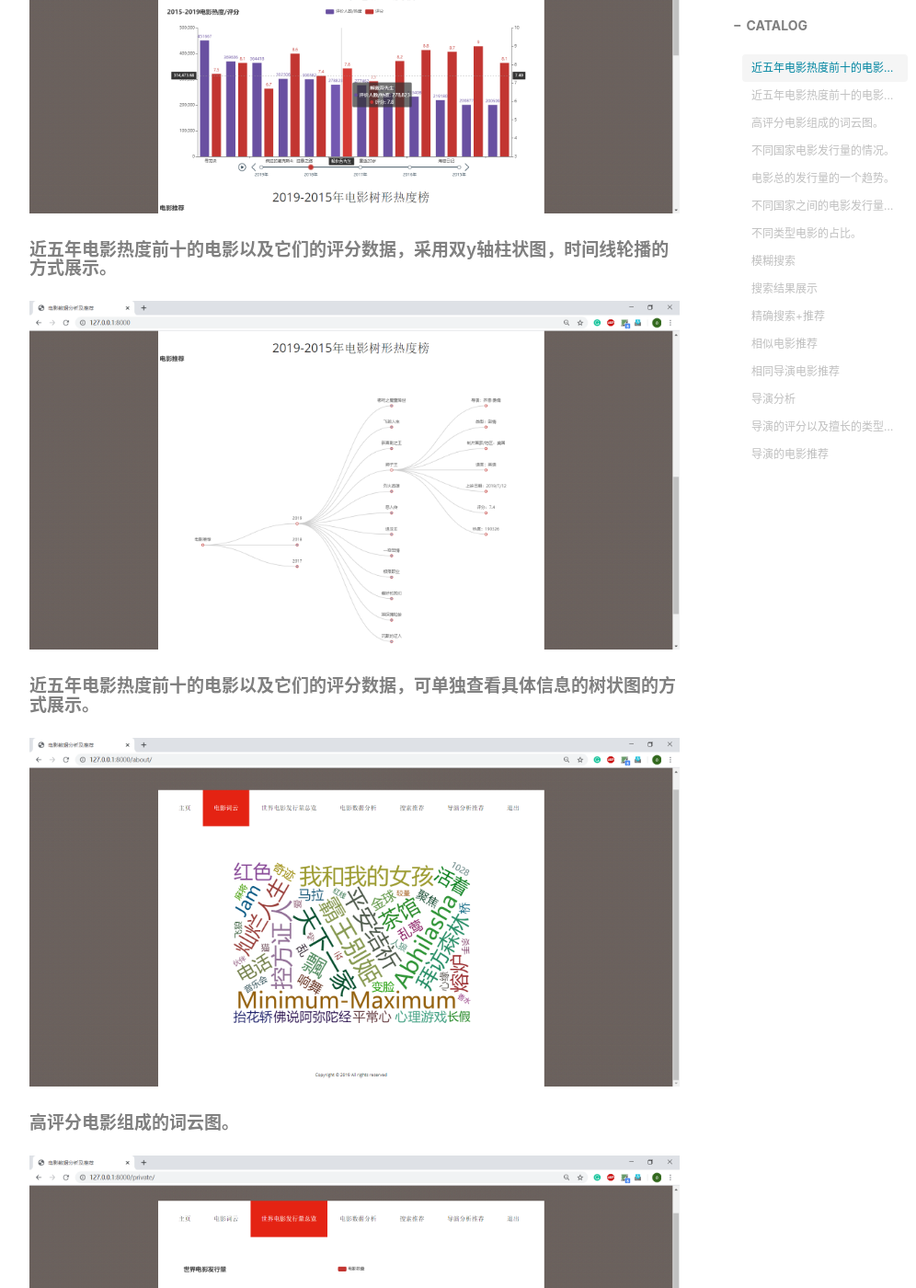
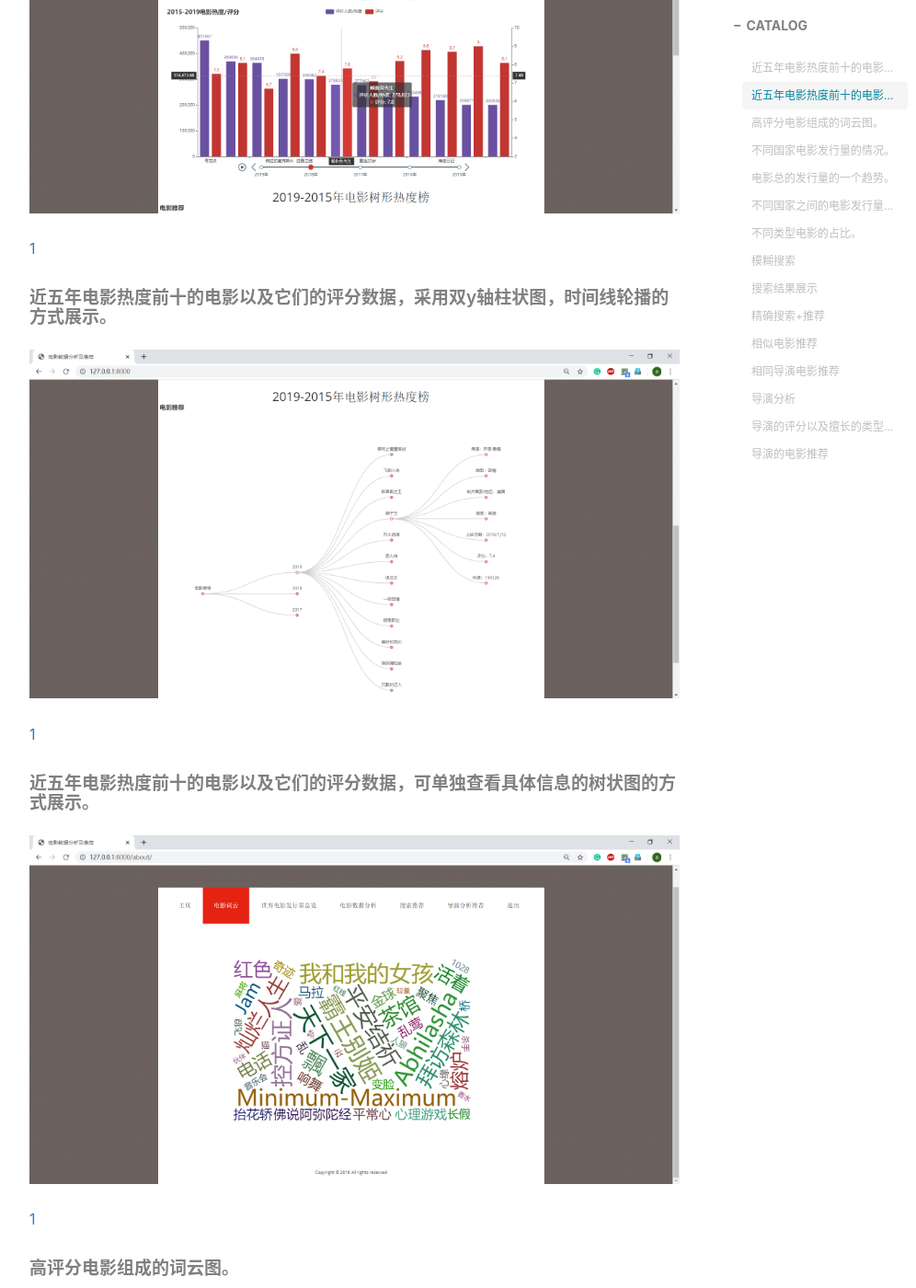
Before and after one commit to anchor2017/anchor2017.github.io, a Jekyll site: the page built from _posts/2020-03-06-movies-2020.md, in a window 1280 px wide and 1400 px high, scrolled down 654 px. Shown: the whole window at 92% size, without its empty margins (233-1229 px from the left). Built offline with Jekyll 4.4.1, drawn with Linux system fonts in a browser that asks for light colours; nearby versions of some CDN libraries; comment, search, counter and statistics services are not loaded.

Commit message:
Update and rename 2020-03-06-电影-2020.md to 2020-03-06-movies-2020.md

```diff
--- a/_posts/2020-03-06-电影-2020.md
+++ b/_posts/2020-03-06-movies-2020.md
@@ -16,46 +16,61 @@ tags:
 
 
 ![](https://raw.githubusercontent.com/anchor2017/anchor2017.github.io/master/img/Snipaste_1.png)
+[1](https://raw.githubusercontent.com/anchor2017/anchor2017.github.io/master/img/Snipaste_1.png)
 ##### 近五年电影热度前十的电影以及它们的评分数据，采用双y轴柱状图，时间线轮播的方式展示。
 
 ![](https://raw.githubusercontent.com/anchor2017/anchor2017.github.io/master/img/Snipaste_2.png)
+[1](https://raw.githubusercontent.com/anchor2017/anchor2017.github.io/master/img/Snipaste_2.png)
 ##### 近五年电影热度前十的电影以及它们的评分数据，可单独查看具体信息的树状图的方式展示。
 
 ![](https://raw.githubusercontent.com/anchor2017/anchor2017.github.io/master/img/Snipaste_3.png)
+[1](https://raw.githubusercontent.com/anchor2017/anchor2017.github.io/master/img/Snipaste_3.png)
 ##### 高评分电影组成的词云图。
 
 ![](https://raw.githubusercontent.com/anchor2017/anchor2017.github.io/master/img/Snipaste_4.png)
+[1](https://raw.githubusercontent.com/anchor2017/anchor2017.github.io/master/img/Snipaste_4.png)
 ##### 不同国家电影发行量的情况。
 
 ![](https://raw.githubusercontent.com/anchor2017/anchor2017.github.io/master/img/Snipaste_5.png)
+[1](https://raw.githubusercontent.com/anchor2017/anchor2017.github.io/master/img/Snipaste_5.png)
 ##### 电影总的发行量的一个趋势。
 
 ![](https://raw.githubusercontent.com/anchor2017/anchor2017.github.io/master/img/Snipaste_6.png)
+[1](https://raw.githubusercontent.com/anchor2017/anchor2017.github.io/master/img/Snipaste_6.png)
 ##### 不同国家之间的电影发行量对比（中国，美国，日英法）。
 
 ![](https://raw.githubusercontent.com/anchor2017/anchor2017.github.io/master/img/Snipaste_7.png)
+[1](https://raw.githubusercontent.com/anchor2017/anchor2017.github.io/master/img/Snipaste_7.png)
 ##### 不同类型电影的占比。
 
 ![](https://raw.githubusercontent.com/anchor2017/anchor2017.github.io/master/img/Snipaste_8.png)
+[1](https://raw.githubusercontent.com/anchor2017/anchor2017.github.io/master/img/Snipaste_8.png)
 ##### 模糊搜索
 
 ![](https://raw.githubusercontent.com/anchor2017/anchor2017.github.io/master/img/Snipaste_9.png)
+[1](https://raw.githubusercontent.com/anchor2017/anchor2017.github.io/master/img/Snipaste_9.png)
 ##### 搜索结果展示
 
 ![](https://raw.githubusercontent.com/anchor2017/anchor2017.github.io/master/img/Snipaste_10.png)
+[1](https://raw.githubusercontent.com/anchor2017/anchor2017.github.io/master/img/Snipaste_10.png)
 ##### 精确搜索+推荐
 
 ![](https://raw.githubusercontent.com/anchor2017/anchor2017.github.io/master/img/Snipaste_11_1.png)
+[1](https://raw.githubusercontent.com/anchor2017/anchor2017.github.io/master/img/Snipaste_11_1.png)
 ##### 相似电影推荐
 
 ![](https://raw.githubusercontent.com/anchor2017/anchor2017.github.io/master/img/Snipaste_11_2.png)
+[1](https://raw.githubusercontent.com/anchor2017/anchor2017.github.io/master/img/Snipaste_11_2.png)
 ##### 相同导演电影推荐
 
 ![](https://raw.githubusercontent.com/anchor2017/anchor2017.github.io/master/img/Snipaste_12.png)
+[1](https://raw.githubusercontent.com/anchor2017/anchor2017.github.io/master/img/Snipaste_12.png)
 ##### 导演分析
 
 ![](https://raw.githubusercontent.com/anchor2017/anchor2017.github.io/master/img/Snipaste_13.png)
+[1](https://raw.githubusercontent.com/anchor2017/anchor2017.github.io/master/img/Snipaste_13.png)
 ##### 导演的评分以及擅长的类型信息
 
 ![](https://raw.githubusercontent.com/anchor2017/anchor2017.github.io/master/img/Snipaste_14.png)
+[1](https://raw.githubusercontent.com/anchor2017/anchor2017.github.io/master/img/Snipaste_14.png)
 ##### 导演的电影推荐
```
